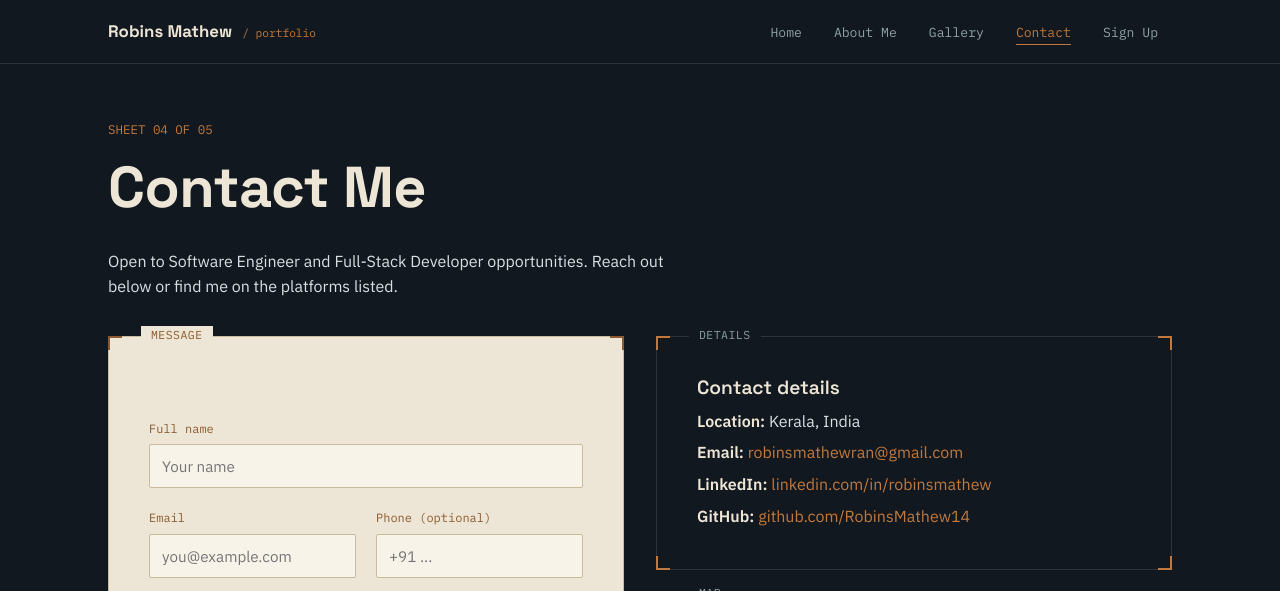
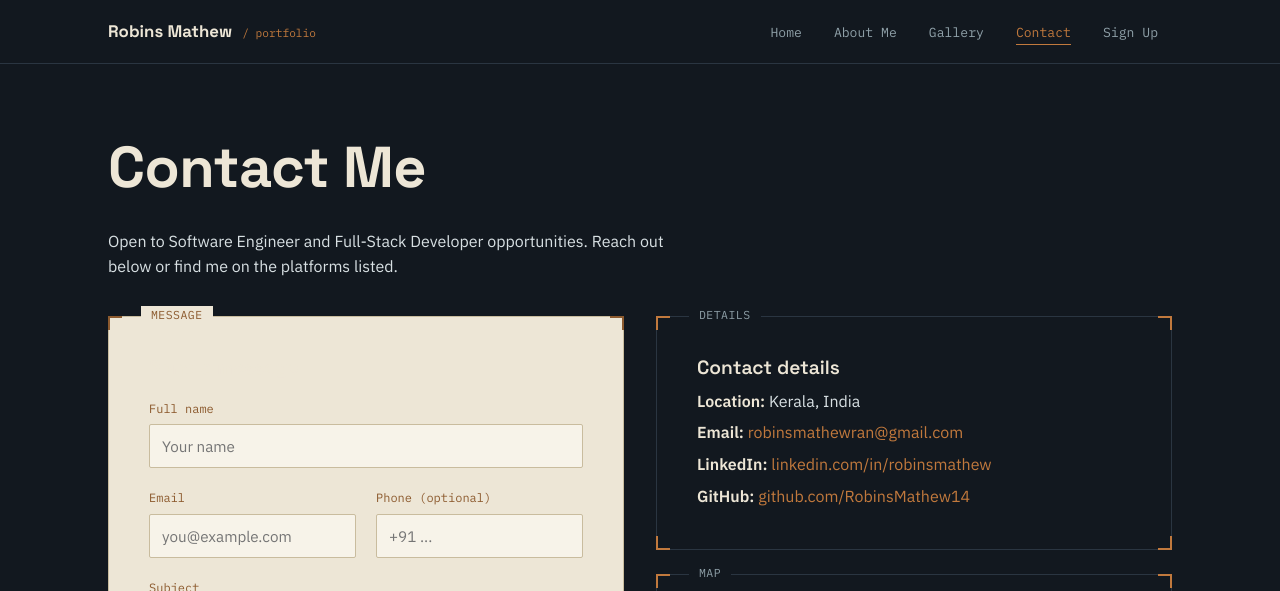
Before and after one commit to RobinsMathew14/Portfolio, a plain HTML site: page contact.html in a window 1280 px wide. Shown: the top 591 px of the page. Drawn offline with Linux system fonts and the light colour scheme.

Commit message:
Remove hero-eyebrow text from contact.html
Removed the text 'SHEET 04 OF 05' from the hero-eyebrow div.

```diff
--- a/contact.html
+++ b/contact.html
@@ -24,7 +24,7 @@
 
 <main>
   <div class="wrap">
-    <div class="hero-eyebrow">SHEET 04 OF 05</div>
+    <div class="hero-eyebrow"></div>
     <h1>Contact Me</h1>
     <p style="max-width:60ch;">Open to Software Engineer and Full-Stack Developer opportunities. Reach out below or find me on the platforms listed.</p>
 
```
